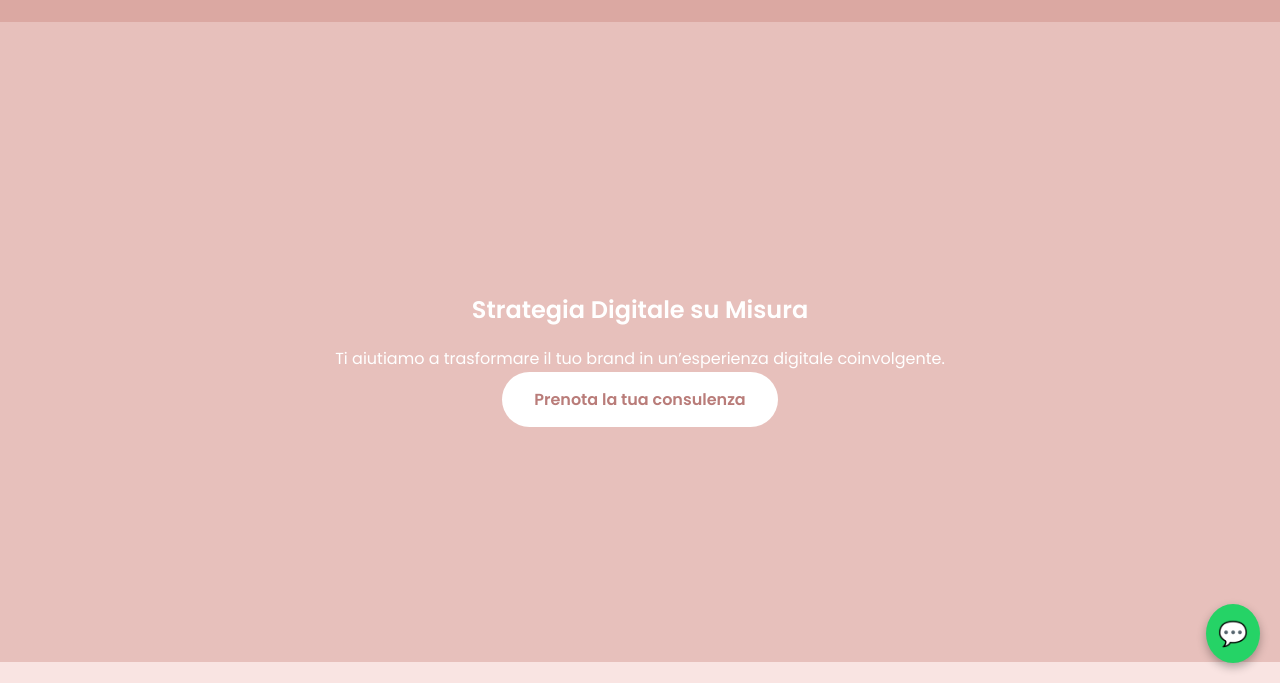
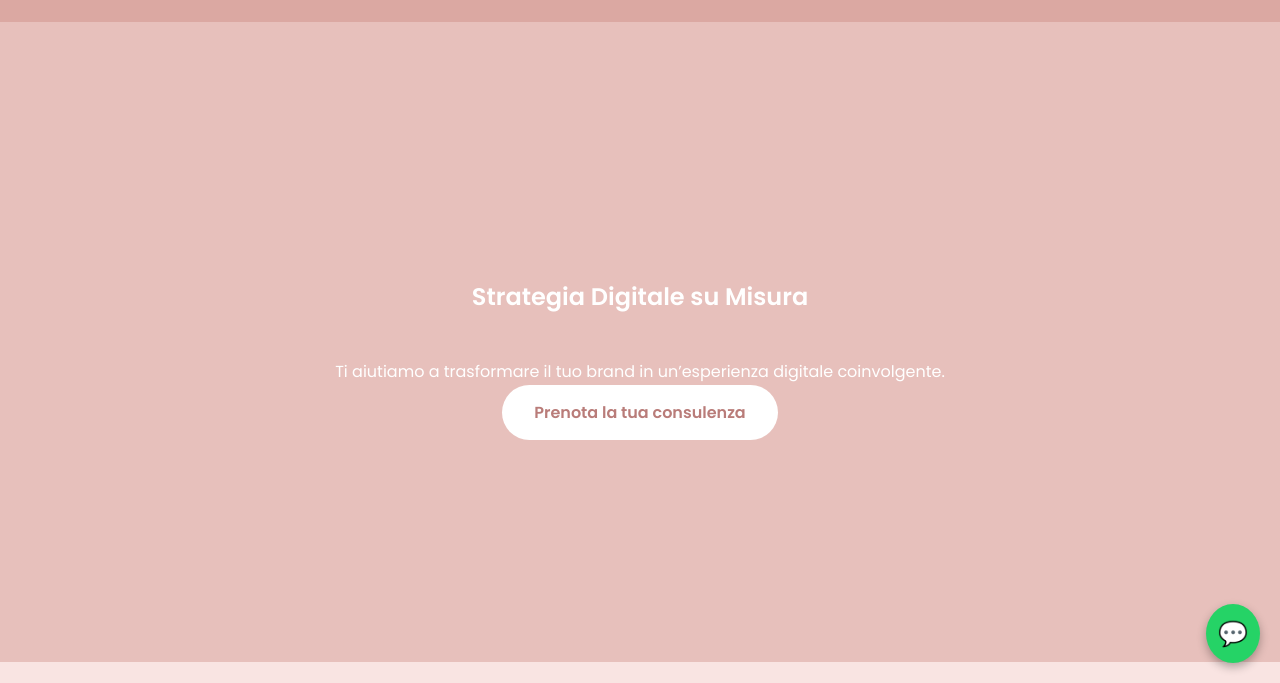
Before and after one commit to itscarve/eca, a plain HTML site: page index.html in a window 1280 px wide. Shown: the part 117-800 px from the top of the page. Drawn offline with Linux system fonts and the light colour scheme.

```diff
--- a/index.html
+++ b/index.html
@@ -23,8 +23,8 @@
   <section class="hero">
     <div class="hero-content">
       <h1>Strategia Digitale su Misura</h1>
-      <p>Ti aiutiamo a trasformare il tuo brand in un’esperienza digitale coinvolgente.</p>
-      <a style:margin-top=" 5px "href="contatti.html" class="cta-btn">Prenota la tua consulenza</a>
+      <p style="margin-top:45px">Ti aiutiamo a trasformare il tuo brand in un’esperienza digitale coinvolgente.</p>
+      <ahref="contatti.html" class="cta-btn">Prenota la tua consulenza</a>
     </div>
   </section>
 
```
